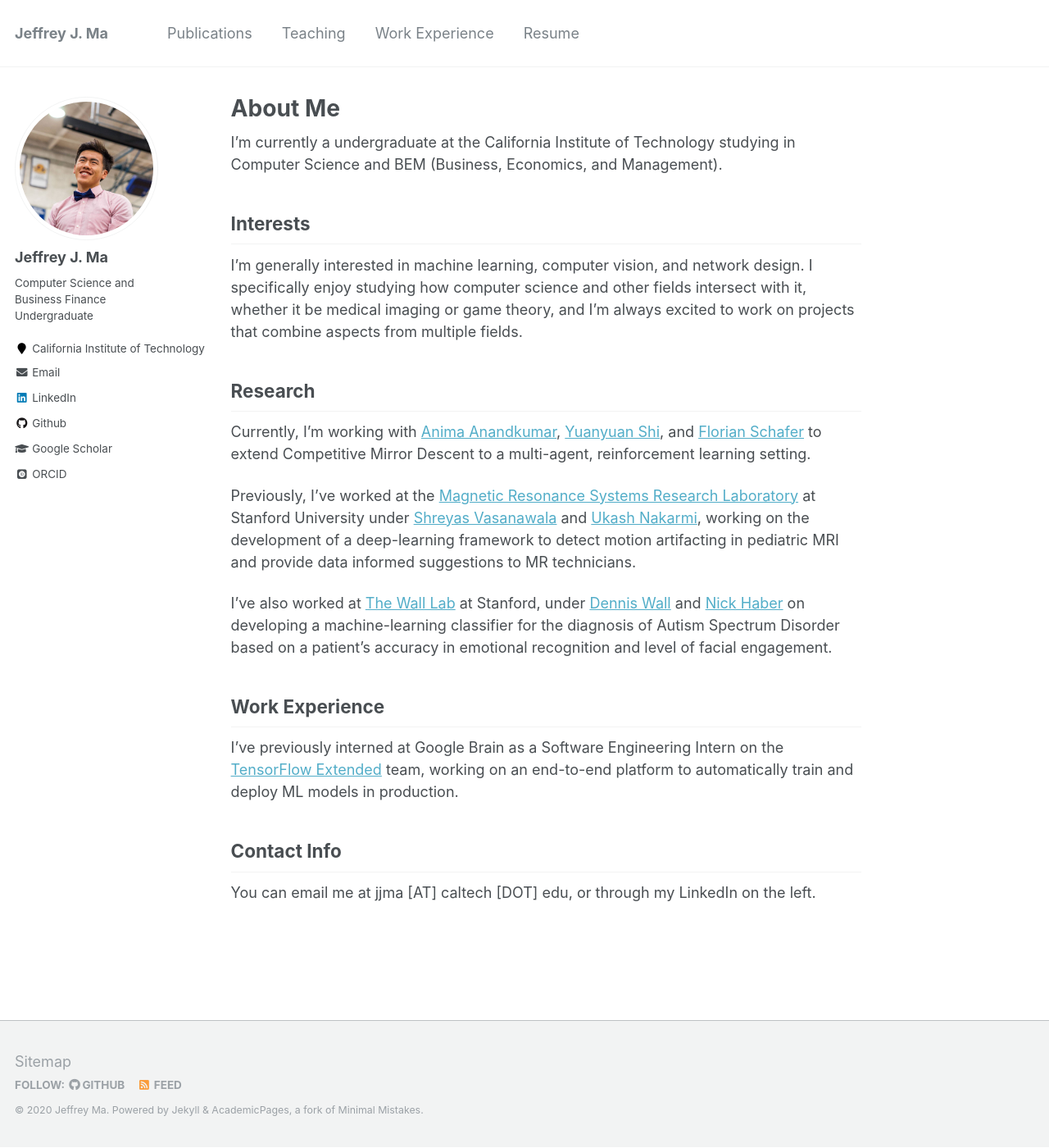
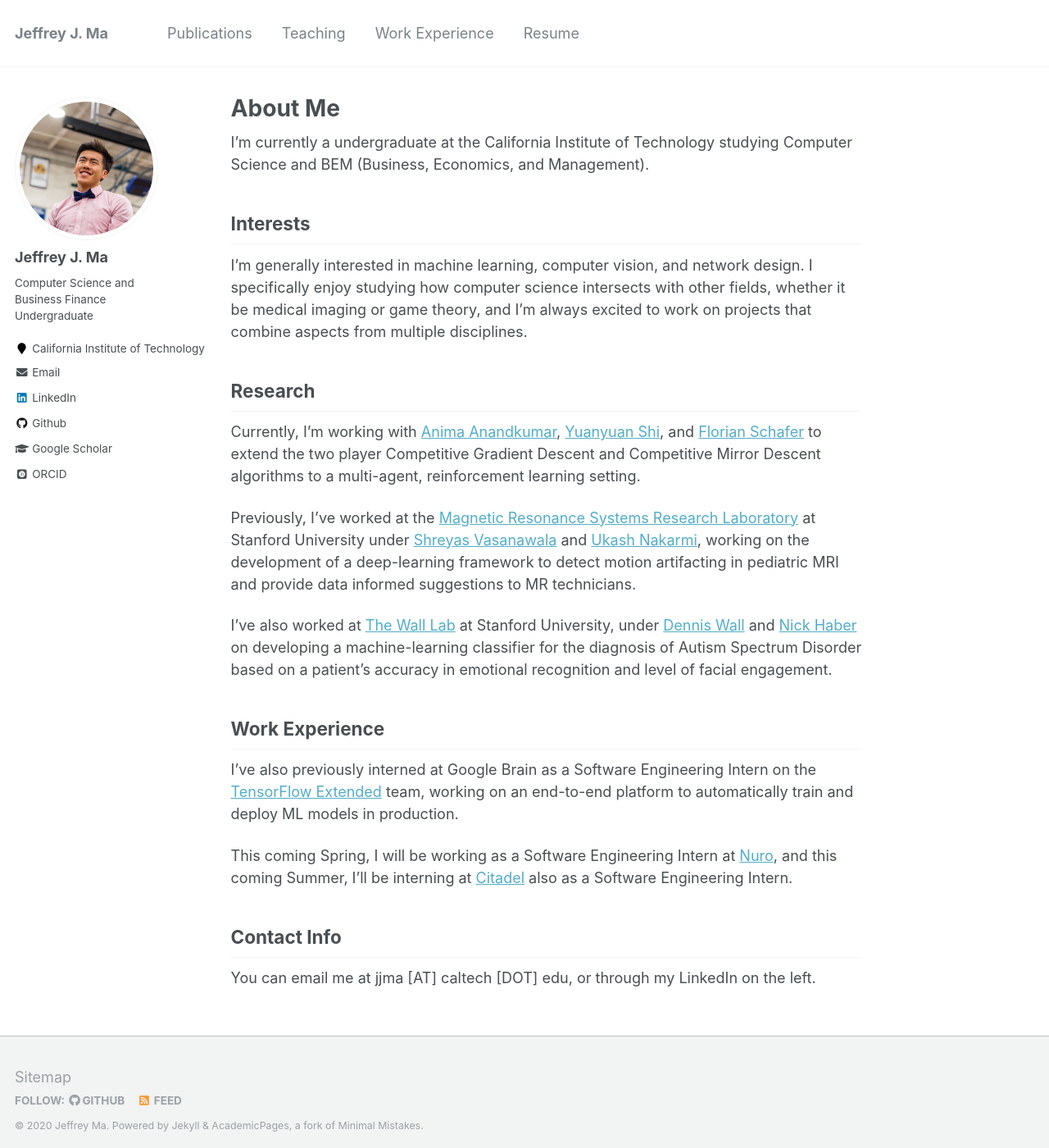
Before and after one commit to 18jeffreyma/18jeffreyma.github.io, a Jekyll site: the page built from _pages/about.md, in a window 1280 px wide and 1400 px high. Shown: the whole window at 82% size. Built offline with Jekyll 4.4.1, drawn with Linux system fonts in a browser that asks for light colours; some web fonts are replaced.

```diff
--- a/_pages/about.md
+++ b/_pages/about.md
@@ -8,21 +8,22 @@ redirect_from:
   - /about.html
 ---
 
-I'm currently a undergraduate at the California Institute of Technology studying
-in Computer Science and BEM (Business, Economics, and Management).
+I'm currently a undergraduate at the California Institute of Technology
+studying Computer Science and BEM (Business, Economics, and Management).
 
 Interests
 ------
 I'm generally interested in machine learning, computer vision, and network
-design. I specifically enjoy studying how computer science and other fields
-intersect with it, whether it be medical imaging or game theory, and I'm always
-excited to work on projects that combine aspects from multiple fields.
+design. I specifically enjoy studying how computer science intersects with
+other fields, whether it be medical imaging or game theory, and I'm always
+excited to work on projects that combine aspects from multiple disciplines.
 
 Research
 ------
 Currently, I'm working with [Anima Anandkumar](http://tensorlab.cms.caltech.edu/users/anima/),
 [Yuanyuan Shi](http://shiyuanyuan.site/), and [Florian Schafer](https://f-t-s.github.io/) to
-extend Competitive Mirror Descent to a multi-agent, reinforcement learning setting.
+extend the two player Competitive Gradient Descent and Competitive Mirror Descent
+algorithms to a multi-agent, reinforcement learning setting.
 
 Previously, I've worked at the [Magnetic Resonance Systems Research Laboratory](https://mrsrl.sites.stanford.edu/)
 at Stanford University under [Shreyas Vasanawala](https://profiles.stanford.edu/shreyas-vasanawala) and
@@ -30,7 +31,7 @@ at Stanford University under [Shreyas Vasanawala](https://profiles.stanford.edu/
 development of a deep-learning framework to detect motion artifacting in
 pediatric MRI and provide data informed suggestions to MR technicians.
 
-I've also worked at [The Wall Lab](https://wall-lab.stanford.edu/) at Stanford,
+I've also worked at [The Wall Lab](https://wall-lab.stanford.edu/) at Stanford University,
 under [Dennis Wall](https://profiles.stanford.edu/dennis-wall) and
 [Nick Haber](https://ed.stanford.edu/faculty/nhaber) on developing a
 machine-learning classifier for the diagnosis of Autism Spectrum Disorder
@@ -39,9 +40,14 @@ based on a patient’s accuracy in emotional recognition and level of facial eng
 
 Work Experience
 ------
-I've previously interned at Google Brain as a Software Engineering Intern on the
+I've also previously interned at Google Brain as a Software Engineering Intern on the
 [TensorFlow Extended](https://www.tensorflow.org/tfx) team, working on an
 end-to-end platform to automatically train and deploy ML models in production.
+
+This coming Spring, I will be working as a Software Engineering Intern at
+[Nuro](https://nuro.ai/about), and this coming Summer, I'll be interning at
+[Citadel](https://www.citadel.com/about-citadel/) also as a Software Engineering
+Intern.
 
 Contact Info
 ------
```
Also changed, not shown: _teaching/2019-cs2-19wi.md (added, +11 -0 lines), _teaching/2019-cs24-19fa.md (added, +10 -0 lines), _teaching/2020-cs2-20wi.md (renamed from _teaching/2020-cs2-19wi.md, +1 -1 lines), _teaching/2020-cs24-20fa.md (+1 -1 lines).
